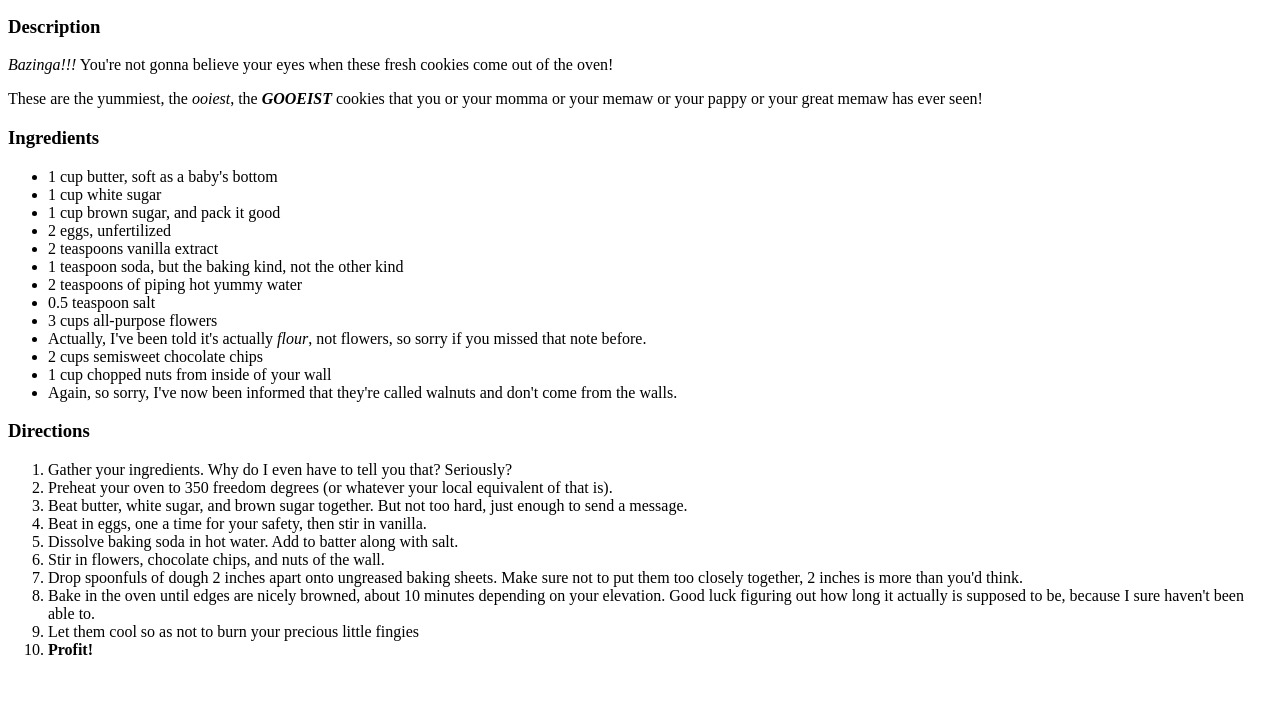
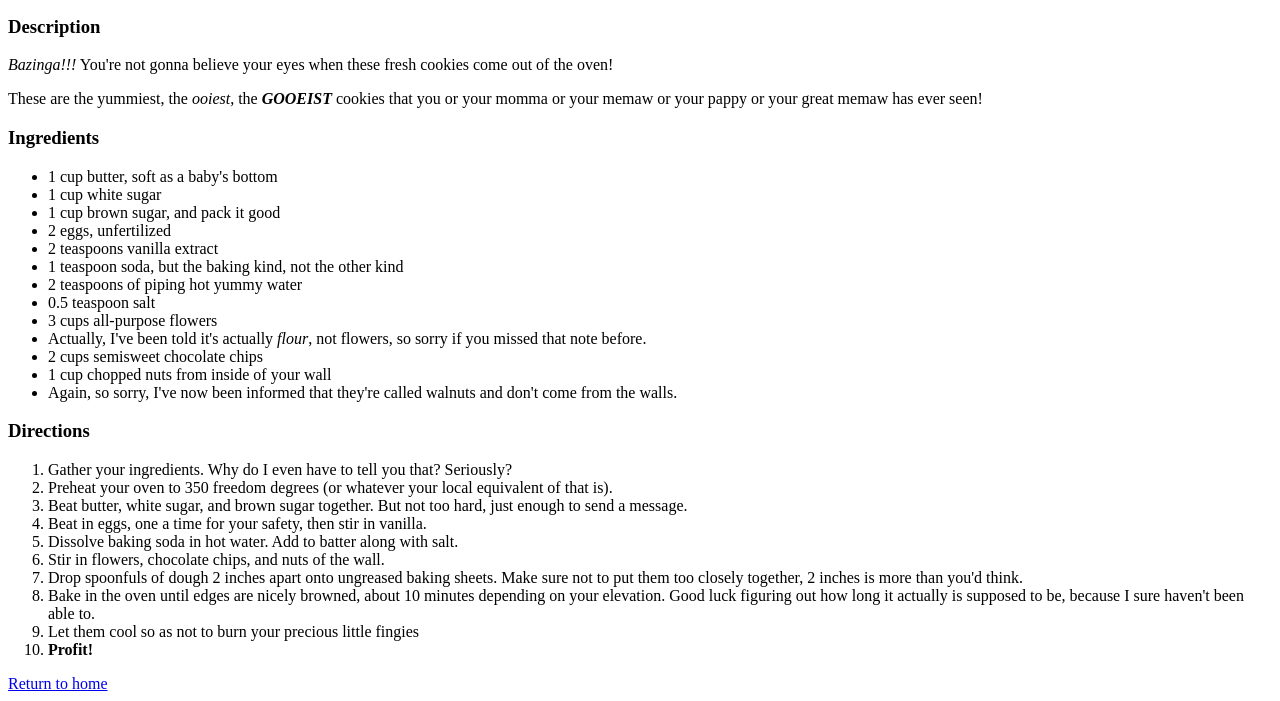
Before and after one commit to aldunax/odin-recipes, a plain HTML site: page recipes/chocolate-chip-cookies.html in a window 1280 px wide. Shown: the part 101-802 px from the top of the page. Drawn offline with Linux system fonts and the light colour scheme.

Commit message:
Add link back to homepage in chocolate-chip-cookies.html

```diff
--- a/recipes/chocolate-chip-cookies.html
+++ b/recipes/chocolate-chip-cookies.html
@@ -42,6 +42,8 @@
             <li>Let them cool so as not to burn your precious little fingies</li>
             <li><strong>Profit!</strong></li>
         </ol>
+
+    <a href="../index.html">Return to home</a>
 </body>
 
 </html>
```
